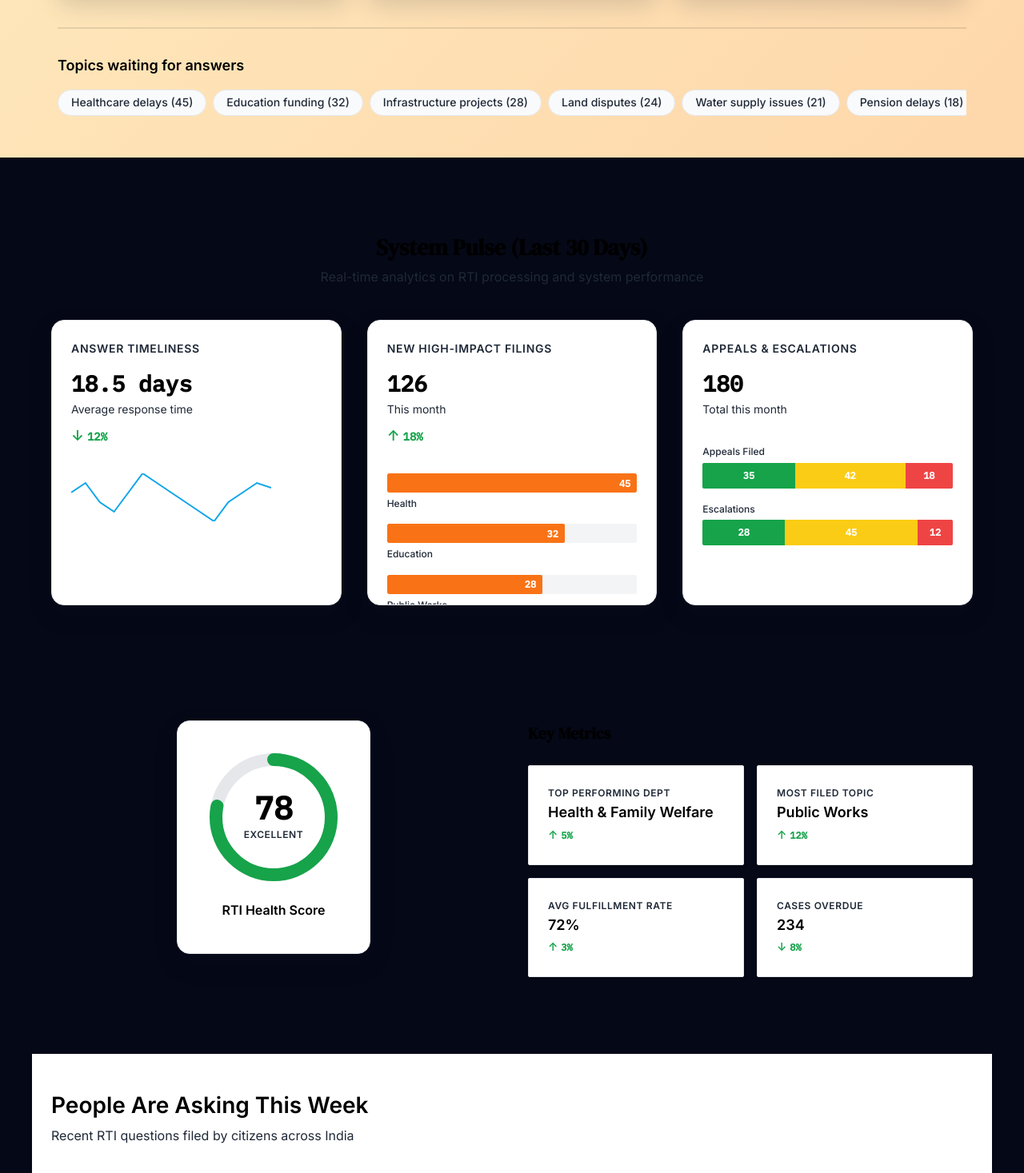
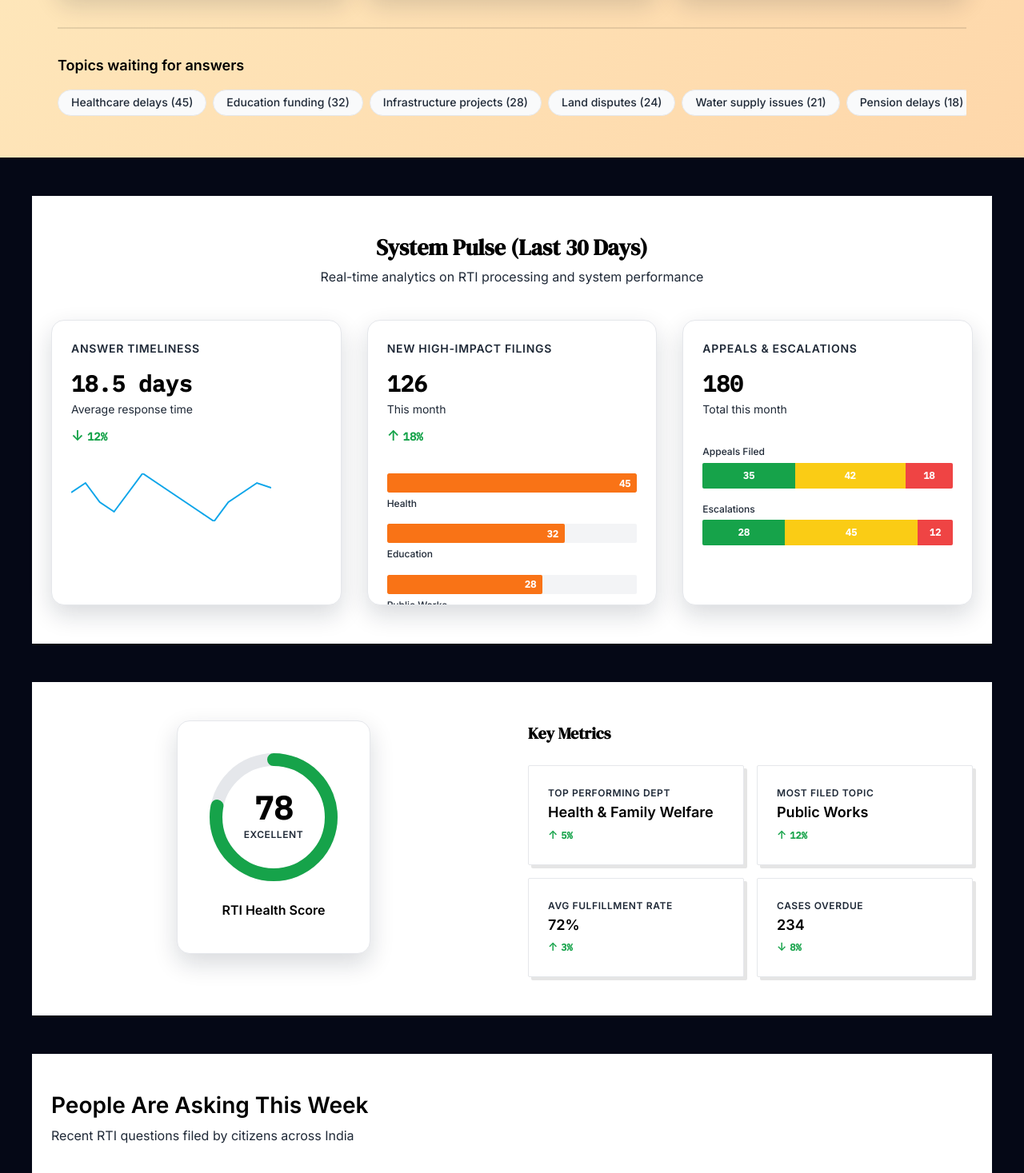
Before and after one commit to Yugantar-NGO/youRTI-UI, a Next.js app: page / in a window 1280 px wide. Shown: the part 3051-4518 px from the top of the page at 80% size. Built offline with nearby package versions, Linux system fonts and the light colour scheme.

Commit message:
fix(styles): correct CSS variable names for backgrounds
Use correct variable names from design-tokens.css:
- Changed --color-bg-card to --bg-card (SystemPulse, ImpactMeterSection)
- Changed --bg-elevated to --color-bg-elevated (PeopleAreAsking)

This ensures white backgrounds are actually applied

```diff
--- a/src/components/features/landing/organisms/ImpactMeterSection.module.css
+++ b/src/components/features/landing/organisms/ImpactMeterSection.module.css
@@ -5,7 +5,7 @@
   max-width: var(--container-max-width);
   margin: 0 auto;
   padding: var(--spacing-3xl) var(--spacing-lg);
-  background-color: var(--color-bg-card);
+  background-color: var(--bg-card);
 }
 
 .container {
--- a/src/components/features/landing/organisms/SystemPulse.module.css
+++ b/src/components/features/landing/organisms/SystemPulse.module.css
@@ -5,7 +5,7 @@
   max-width: var(--container-max-width);
   margin: 0 auto;
   padding: var(--spacing-3xl) var(--spacing-lg);
-  background-color: var(--color-bg-card);
+  background-color: var(--bg-card);
 }
 
 .header {
```
